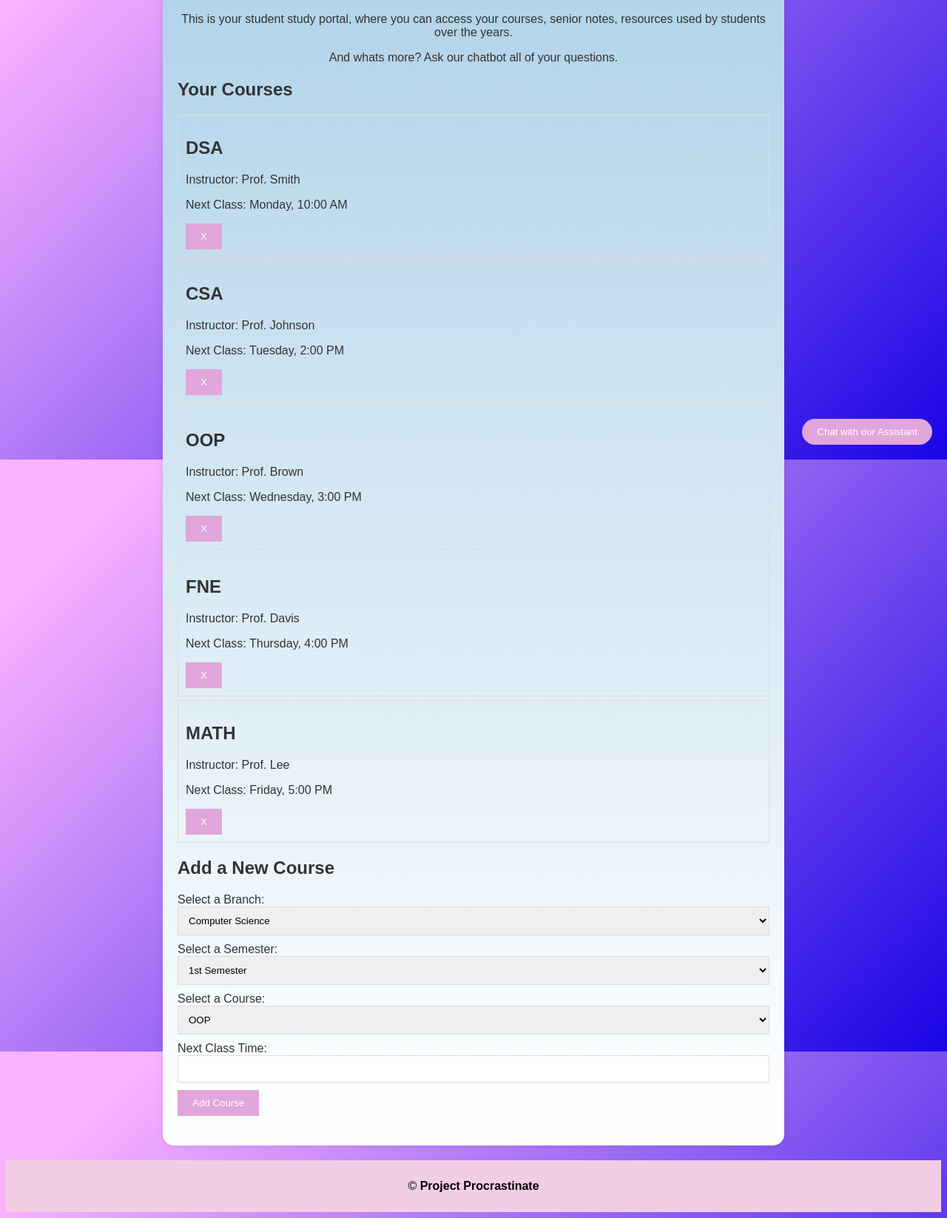
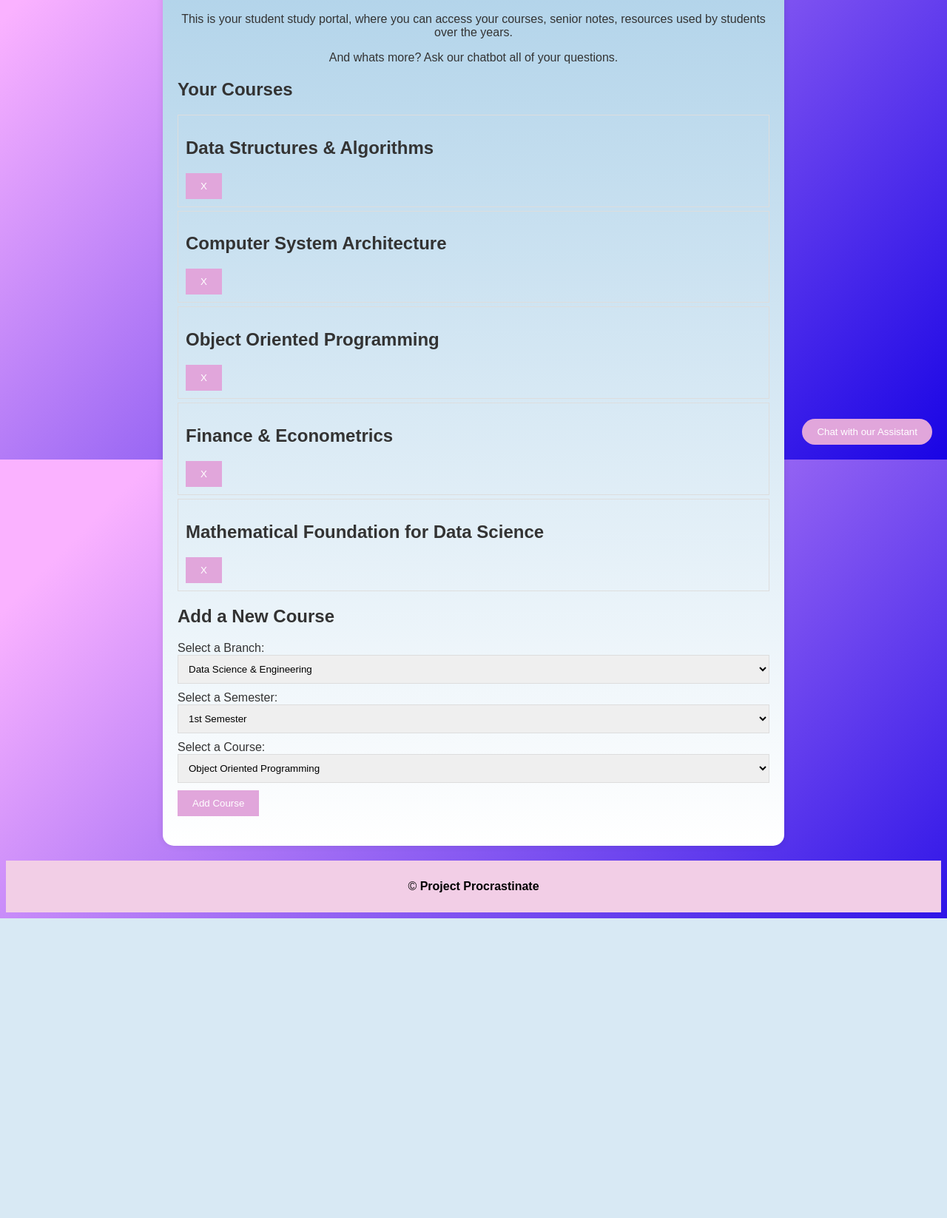
Before and after one commit to rakshit-ayachit/project_procrastinate, a Django app: page /home/ in a window 1280 px wide. Shown: the part 179-1825 px from the top of the page at 74% size. After the commit the page ends 1420 px from the top, so only its background shows below. Run offline with Django 4.2, Linux system fonts and the light colour scheme.

Commit message:
Update home.html
changed back to original commit made 4 days ago

```diff
--- a/templates/home.html
+++ b/templates/home.html
@@ -128,33 +128,20 @@
             <section id="courses-section">
                 <h1>Your Courses</h1>
                 <div class="subject" button onclick="location.href='{% url 'dsa' %}'">
-                    <h2>DSA</h2>
-                    <p>Instructor: Prof. Smith</p>
-                    <p>Next Class: Monday, 10:00 AM</p>
-
+                    <h2>Data Structures & Algorithms</h2>
                 </div>
                 <div class="subject" button onclick="location.href='{% url 'csa' %}'">
-                    <h2>CSA</h2>
-                    <p>Instructor: Prof. Johnson</p>
-                    <p>Next Class: Tuesday, 2:00 PM</p>
-
+                    <h2>Computer System Architecture</h2>
                 </div>
                 <div class="subject" button onclick="location.href='{% url 'oop' %}'">
-                    <h2>OOP</h2>
-                    <p>Instructor: Prof. Brown</p>
-                    <p>Next Class: Wednesday, 3:00 PM</p>
+                    <h2>Object Oriented Programming</h2>
                 </div>
                 <div class="subject" button onclick="location.href='{% url 'fne' %}'">
-                    <h2>FNE</h2>
-                    <p>Instructor: Prof. Davis</p>
-                    <p>Next Class: Thursday, 4:00 PM</p>
+                    <h2>Finance & Econometrics</h2>
                 </div>
                 <div class="subject" button onclick="location.href='{% url 'math' %}'">
-                    <h2>MATH</h2>
-                    <p>Instructor: Prof. Lee</p>
-                    <p>Next Class: Friday, 5:00 PM</p>
+                    <h2>Mathematical Foundation for Data Science</h2>
                 </div>
-
                 <!-- Add more subjects as needed -->
             </section>
             <button id="open-chatbot-popup" class="chatbot-button">Chat with our Assistant</button>
@@ -165,9 +152,7 @@
                 <form id="addCourseForm">
                     <label for="selectBranch">Select a Branch:</label>
                     <select id="selectBranch" name="selectBranch" required>
-                        <option value="Computer Science">Computer Science</option>
-                        <option value="Electrical Engineering">Electrical Engineering</option>
-                        <option value="Mechanical Engineering">Mechanical Engineering</option>
+                        <option value="Data Science">Data Science & Engineering</option>
                         <!-- Add more branches as needed -->
                     </select>
                     <br>
@@ -181,15 +166,11 @@
                     <br>
                     <label for="selectCourse">Select a Course:</label>
                     <select id="selectCourse" name="selectCourse" required>
-                        <option value="OOP">OOP</option>
-                        <option value="MATH">MATH</option>
-                        <option value="FNE">FNE</option>
+                        <option value="OOP">Object Oriented Programming</option>
+                        <option value="MATH">Mathematical Foundation for Data Science</option>
+                        <option value="FNE">Finance & Econometrics</option>
                         <!-- Add more predefined courses as needed -->
                     </select>
-                    <br>
-                    <label for="classTime">Next Class Time:</label>
-                    <input type="text" id="classTime" name="classTime" required>
-                    <br>
                     <button type="button" id="addCourseButton">Add Course</button>
                 </form>
             </section>
@@ -223,7 +204,6 @@
                 <h2>${selectedCourse}</h2>
                 <p>Branch: ${branch}</p>
                 <p>Semester: ${semester}</p>
-                <p>Class Time: ${classTime}</p>
             `;
             const removeButton = document.createElement('button');
             removeButton.className = 'remove-button';
@@ -245,10 +225,9 @@
             const selectedBranch = document.getElementById("selectBranch").value;
             const selectedSemester = document.getElementById("selectSemester").value;
             const selectedCourse = document.getElementById("selectCourse").value;
-            const classTime = document.getElementById("classTime").value;
 
             if (selectedBranch && selectedSemester && selectedCourse) {
-                const courseDiv = createCourseDiv(selectedBranch, selectedSemester, selectedCourse, classTime);
+                const courseDiv = createCourseDiv(selectedBranch, selectedSemester, selectedCourse);
                 document.getElementById("courses-section").appendChild(courseDiv);
             }
         });
```
